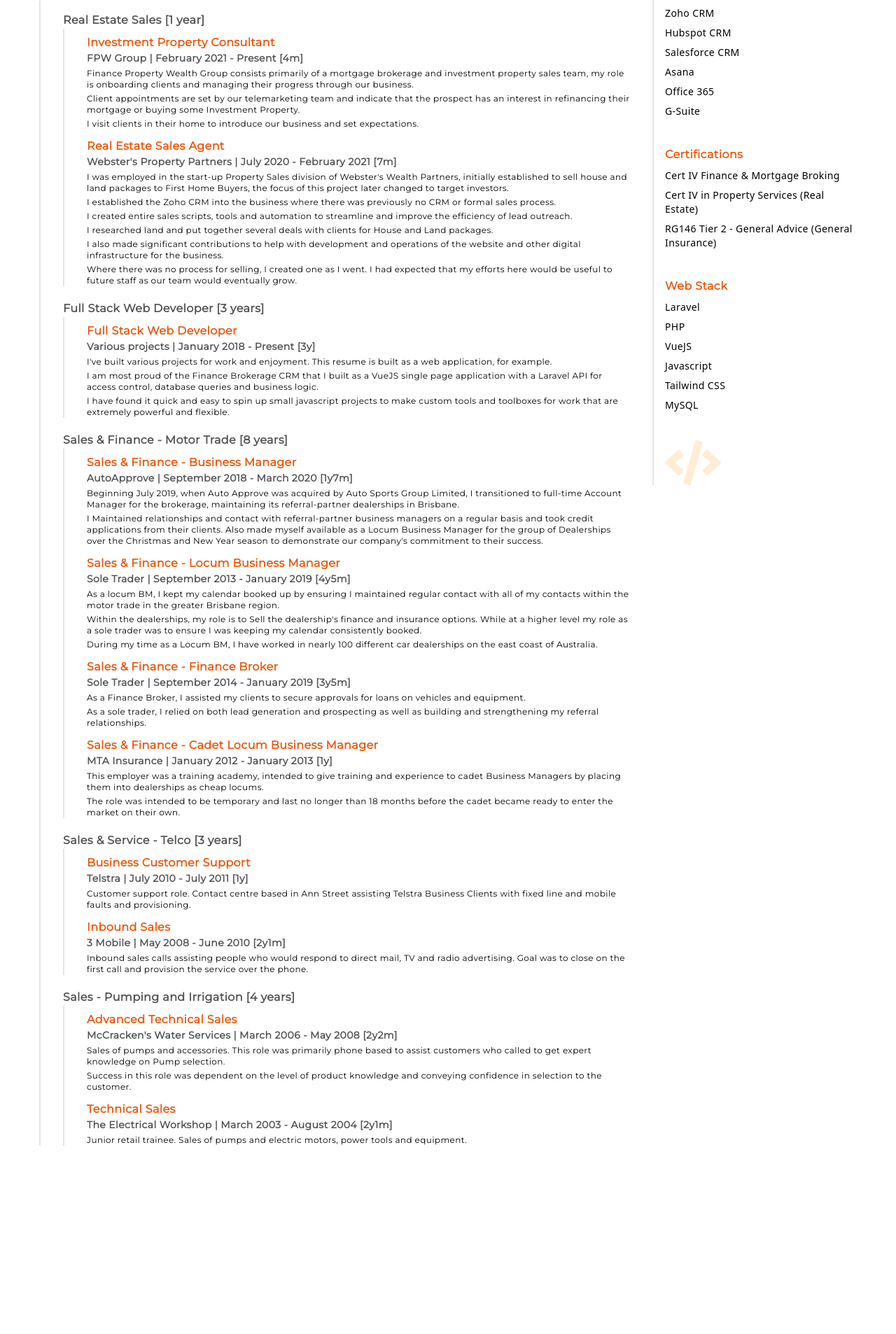
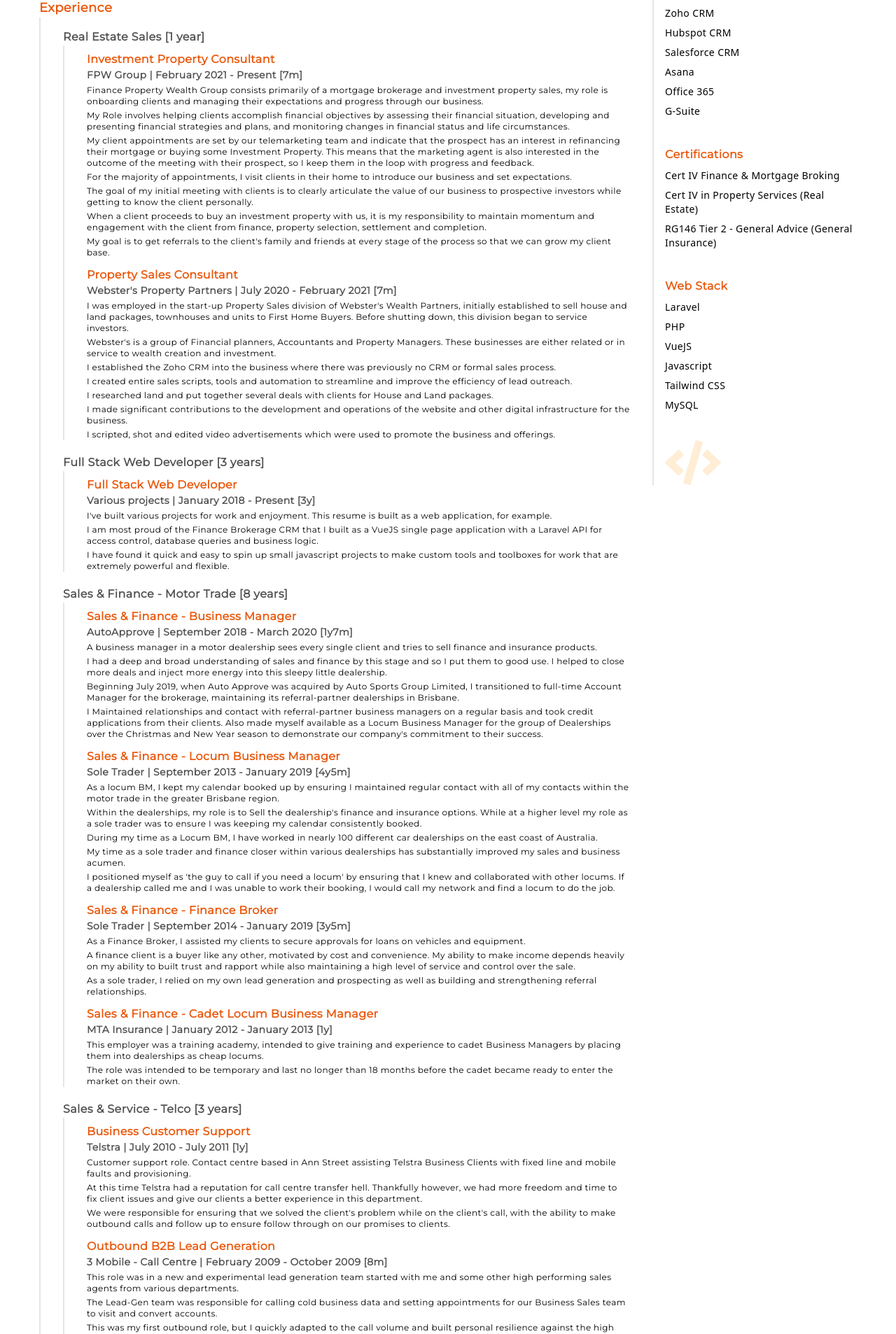
Before and after one commit to SteamDiesel/resume, a Vue app: page / in a window 1280 px wide. Shown: the part 2043-3949 px from the top of the page at 70% size. Before the commit the page ends 3740 px from the top, so only its background shows below. Built offline with nearby package versions, Linux system fonts and the light colour scheme.

Commit message:
updated position descriptions with more details

```diff
--- a/src/components/Cover.vue
+++ b/src/components/Cover.vue
@@ -72,15 +72,6 @@
 				body: [
 					"Sales experience - 16 years in various roles and industries",
 					"Keen interest in developing further negotiation skills",
-					"High integrity sales ethos assuming ownership of client outcomes",
-					"Able to perform under considerable time and target pressure",
-					"Fun, friendly and enthusiastic with a team building attitude",
-					"Very strong record-keeping habits for client notes within CRM",
-					"Clear and effective communicator by all mediums with an excellent phone manner",
-					"Bonus skills as a full-stack web developer",
-					"Lorem ipsum dolor sit amet consectetur adipisicing elit. ipsa inventore magni quae modi perspiciatis aperiam fugiat quaerat quibusdam suscipit repellendus nesciunt in eveniet id?",
-					"Cumque odio explicabo commodi ratione enim, ipsa inventore magni quae modi perspiciatis aperiam fugiat quaerat quibusdam suscipit repellendus nesciunt in eveniet id?",
-					"Lorem ipsum dolor sit amet consectetur adipisicing elit. Cumque odio explicabo commodi ratione enim, ipsa inventore magni quae modi perspiciatis aperiam fugiat quaerat quibusdam suscipit repellendus nesciunt in eveniet id?",
 				],
 			};
 		},
--- a/src/components/Resume.vue
+++ b/src/components/Resume.vue
@@ -169,18 +169,23 @@
 			return {
 				location: "North Lakes, Queensland, Australia",
 				profile: [
-					"Sales experience - 16 years in various roles and industries",
+					"Sales experience - 17 years in various roles and industries",
 					"Seeking opportunities to develop advanced negotiation skills",
 					"High integrity sales ethos assuming ownership of client outcomes",
 					"Able to perform under considerable time and target pressure",
 					"Fun, friendly and enthusiastic with a team building attitude",
 					"Very strong record-keeping habits for client notes within CRM",
 					"Clear and effective communicator by all mediums with an excellent phone manner",
+					"Open QLD drivers licence with a clean driving record",
 					"Bonus skills as a full-stack web developer",
 				],
 				details: [
 					{
-						line: "Australian Citizen, M, 35",
+						line: "Australian Citizen, M, 36",
+						url: "",
+					},
+					{
+						line: "",
 						url: "",
 					},
 					{
@@ -253,26 +258,31 @@
 								employer: "FPW Group",
 								from: "February 2021",
 								to: "Present",
-								tenure: "4m",
+								tenure: "7m",
 								description: [
-									"Finance Property Wealth Group consists primarily of a mortgage brokerage and investment property sales team, my role is onboarding clients and managing their progress through our business.",
-									"Client appointments are set by our telemarketing team and indicate that the prospect has an interest in refinancing their mortgage or buying some Investment Property.",
-									"I visit clients in their home to introduce our business and set expectations. ",
+									"Finance Property Wealth Group consists primarily of a mortgage brokerage and investment property sales, my role is onboarding clients and managing their expectations and progress through our business.",
+									"My Role involves helping clients accomplish financial objectives by assessing their financial situation, developing and presenting financial strategies and plans, and monitoring changes in financial status and life circumstances. ",
+									"My client appointments are set by our telemarketing team and indicate that the prospect has an interest in refinancing their mortgage or buying some Investment Property. This means that the marketing agent is also interested in the outcome of the meeting with their prospect, so I keep them in the loop with progress and feedback.",
+									"For the majority of appointments, I visit clients in their home to introduce our business and set expectations.",
+									"The goal of my initial meeting with clients is to clearly articulate the value of our business to prospective investors while getting to know the client personally.",
+									"When a client proceeds to buy an investment property with us, it is my responsibility to maintain momentum and engagement with the client from finance, property selection, settlement and completion.",
+									"My goal is to get referrals to the client's family and friends at every stage of the process so that we can grow my client base.",
 								],
 							},
 							{
-								position: "Real Estate Sales Agent",
+								position: "Property Sales Consultant",
 								employer: "Webster's Property Partners",
 								from: "July 2020",
 								to: "February 2021",
 								tenure: "7m",
 								description: [
-									"I was employed in the start-up Property Sales division of Webster's Wealth Partners, initially established to sell house and land packages to First Home Buyers, the focus of this project later changed to target investors.",
+									"I was employed in the start-up Property Sales division of Webster's Wealth Partners, initially established to sell house and land packages, townhouses and units to First Home Buyers. Before shutting down, this division began to service investors.",
+									"Webster's is a group of Financial planners, Accountants and Property Managers. These businesses are either related or in service to wealth creation and investment.",
 									"I established the Zoho CRM into the business where there was previously no CRM or formal sales process.",
 									"I created entire sales scripts, tools and automation to streamline and improve the efficiency of lead outreach.",
 									"I researched land and put together several deals with clients for House and Land packages.",
-									"I also made significant contributions to help with development and operations of the website and other digital infrastructure for the business.",
-									"Where there was no process for selling, I created one as I went. I had expected that my efforts here would be useful to future staff as our team would eventually grow.",
+									"I made significant contributions to the development and operations of the website and other digital infrastructure for the business.",
+									"I scripted, shot and edited video advertisements which were used to promote the business and offerings.",
 								],
 							},
 						],
@@ -306,6 +316,8 @@
 								to: "March 2020",
 								tenure: "1y7m",
 								description: [
+									"A business manager in a motor dealership sees every single client and tries to sell finance and insurance products.",
+									"I had a deep and broad understanding of sales and finance by this stage and so I put them to good use. I helped to close more deals and inject more energy into this sleepy little dealership.",
 									"Beginning July 2019, when Auto Approve was acquired by Auto Sports Group Limited, I transitioned to full-time Account Manager for the brokerage, maintaining its referral-partner dealerships in Brisbane.",
 									"I Maintained relationships and contact with referral-partner business managers on a regular basis and took credit applications from their clients. Also made myself available as a Locum Business Manager for the group of Dealerships over the Christmas and New Year season to demonstrate our company's commitment to their success.",
 								],
@@ -321,6 +333,8 @@
 									"As a locum BM, I kept my calendar booked up by ensuring I maintained regular contact with all of my contacts within the motor trade in the greater Brisbane region.",
 									"Within the dealerships, my role is to Sell the dealership's finance and insurance options. While at a higher level my role as a sole trader was to ensure I was keeping my calendar consistently booked.",
 									"During my time as a Locum BM, I have worked in nearly 100 different car dealerships on the east coast of Australia.",
+									"My time as a sole trader and finance closer within various dealerships has substantially improved my sales and business acumen.",
+									"I positioned myself as 'the guy to call if you need a locum' by ensuring that I knew and collaborated with other locums. If a dealership called me and I was unable to work their booking, I would call my network and find a locum to do the job.",
 								],
 							},
 							{
@@ -331,7 +345,8 @@
 								tenure: "3y5m",
 								description: [
 									"As a Finance Broker, I assisted my clients to secure approvals for loans on vehicles and equipment.",
-									"As a sole trader, I relied on both lead generation and prospecting as well as building and strengthening my referral relationships.",
+									"A finance client is a buyer like any other, motivated by cost and convenience. My ability to make income depends heavily on my ability to built trust and rapport while also maintaining a high level of service and control over the sale.",
+									"As a sole trader, I relied on my own lead generation and prospecting as well as building and strengthening referral relationships.",
 								],
 							},
 							{
@@ -360,16 +375,31 @@
 								tenure: "1y",
 								description: [
 									"Customer support role. Contact centre based in Ann Street assisting Telstra Business Clients with fixed line and mobile faults and provisioning.",
+									"At this time Telstra had a reputation for call centre transfer hell. Thankfully however, we had more freedom and time to fix client issues and give our clients a better experience in this department.",
+									"We were responsible for ensuring that we solved the client's problem while on the client's call, with the ability to make outbound calls and follow up to ensure follow through on our promises to clients.",
+								],
+							},
+							{
+								position: "Outbound B2B Lead Generation",
+								employer: "3 Mobile - Call Centre",
+								from: "February 2009",
+								to: "October 2009",
+								tenure: "8m",
+								description: [
+									"This role was in a new and experimental lead generation team started with me and some other high performing sales agents from various departments.",
+									"The Lead-Gen team was responsible for calling cold business data and setting appointments for our Business Sales team to visit and convert accounts.",
+									"This was my first outbound role, but I quickly adapted to the call volume and built personal resilience against the high rejection nature of outbound sales.",
+									"This team was disbanded when the Vodafone takeover was announced and I returned to my previous Inbound Sales role.",
 								],
 							},
 							{
 								position: "Inbound Sales",
-								employer: "3 Mobile",
+								employer: "3 Mobile - Call Centre",
 								from: "May 2008",
 								to: "June 2010",
 								tenure: "2y1m",
 								description: [
-									"Inbound sales calls assisting people who would respond to direct mail, TV and radio advertising. Goal was to close on the first call and provision the service over the phone.",
+									"Inbound sales calls assisting people who would respond to direct mail, TV and radio advertising. My goal was to close the sale on the first call and provision the service over the phone.",
 								],
 							},
 						],
@@ -385,7 +415,7 @@
 								to: "May 2008",
 								tenure: "2y2m",
 								description: [
-									"Sales of pumps and accessories. This role was primarily phone based to assist customers who called to get expert knowledge on Pump selection.",
+									"Sales of household and agricultural pumps and plumbing accessories. This role was primarily phone-based to assist customers with expert knowledge on pump selection.",
 									"Success in this role was dependent on the level of product knowledge and conveying confidence in selection to the customer.",
 								],
 							},
@@ -396,7 +426,8 @@
 								to: "August 2004",
 								tenure: "2y1m",
 								description: [
-									"Junior retail trainee. Sales of pumps and electric motors, power tools and equipment.",
+									"I started my sales career as a Junior retail trainee. In this role, I sold water pumps, electric motors, power tools and equipment to consumer and trade customers.",
+									"Sales of household and agricultural pumps and plumbing accessories. Success in this role was dependent on the level of product knowledge and a can-do attitude.",
 								],
 							},
 						],
```
